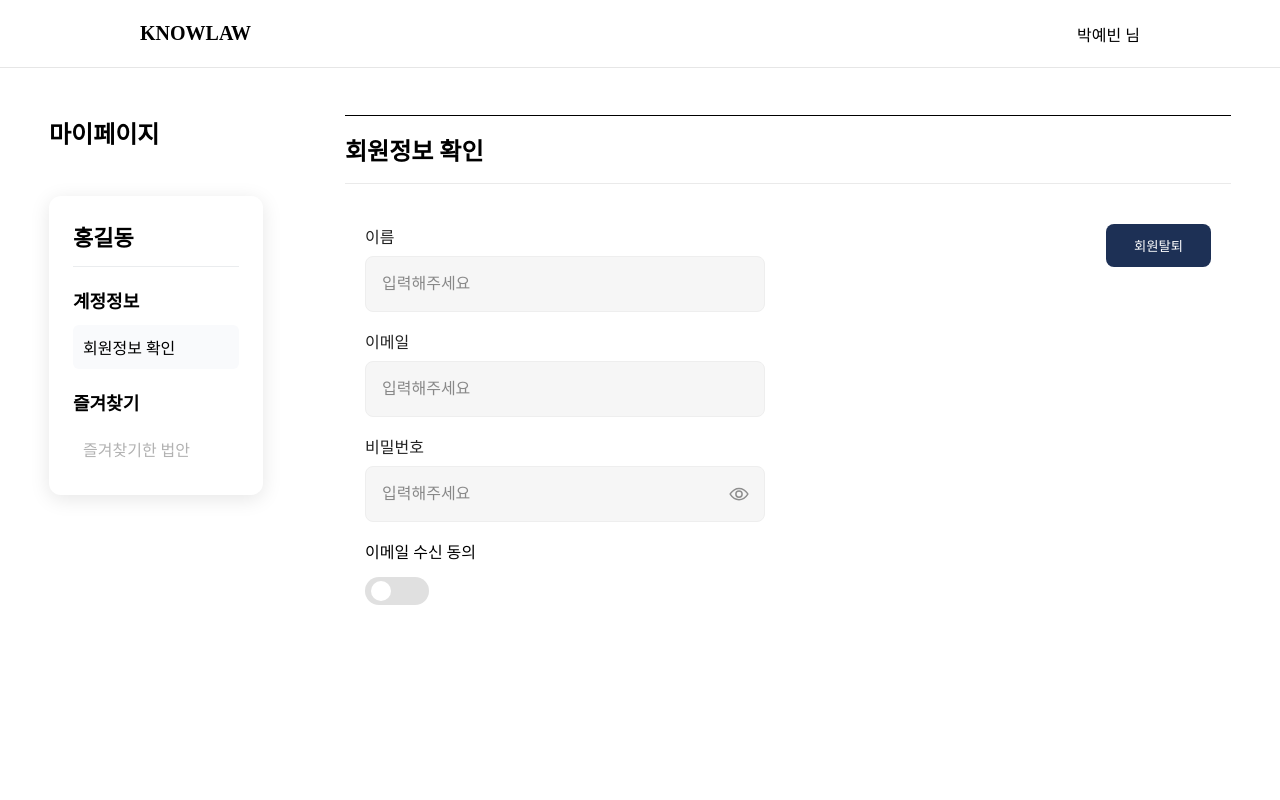
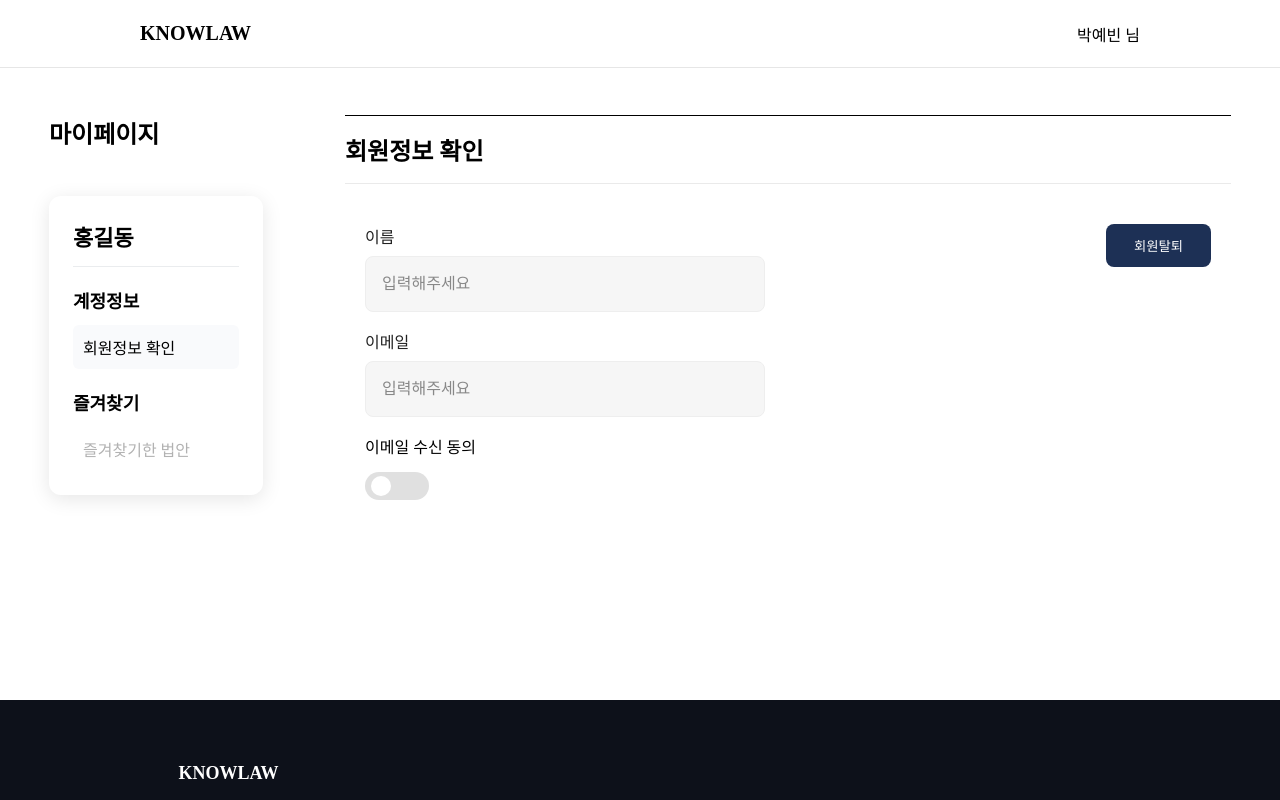
Before and after one commit to 2025-DSM-1/dsm_FE, a React (Vite) app: page /bill/myPage in a window 1280 px wide. Shown: the top 800 px of the page. Built offline with nearby package versions, Linux system fonts and the light colour scheme.

Commit message:
feat :: 마이페이지 User 조회

```diff
--- /dev/null
+++ b/src/apis/User.ts
@@ -0,0 +1,15 @@
+import { useQuery } from "@tanstack/react-query";
+import instance from "./index";
+
+const path = '/users'
+
+// 마이페이지 조회
+export const useMy = () => {
+  return useQuery({
+    queryKey: ['My'],
+    queryFn: async () => {
+      const { data } = await instance.get(`${path}/my-page`);
+      return data;
+    }
+  })
+}
--- a/src/pages/MyPage/UserInformation.tsx
+++ b/src/pages/MyPage/UserInformation.tsx
@@ -1,12 +1,21 @@
 import styled from "@emotion/styled";
 import { Inputs } from "../../components";
-import { useState } from "react";
+import { useState, useEffect } from "react";
+import { useMy } from "../../apis/User";
 
 export const UserInformation = () => {
+  // const { data } = useMy();
+
   const [name, setName] = useState<string>('');
   const [email, setEmail] = useState<string>('');
-  const [password, setPassword] = useState<string>('');
   const [emailConsent, setEmailConsent] = useState<boolean>(false);
+
+  // useEffect(() => {
+  //   if (data) {
+  //     setName(data.name || '');
+  //     setEmail(data.email || '');
+  //   }
+  // }, [data]);
 
   const handleChange =
     (setter: React.Dispatch<React.SetStateAction<string>>) =>
@@ -24,13 +33,7 @@ export const UserInformation = () => {
       value: email,
       label: "이메일",
       onChange: handleChange(setEmail),
-    },
-    {
-      value: password,
-      label: "비밀번호",
-      onChange: handleChange(setPassword),
-      isPwd: true,
-    },
+    }
   ];
 
   return (
@@ -44,7 +47,6 @@ export const UserInformation = () => {
               value={input.value}
               label={input.label}
               onChange={input.onChange}
-              isPwd={input.isPwd}
             />
           ))}
           <EmailConsentRow>
```
